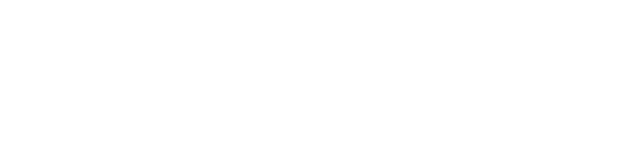
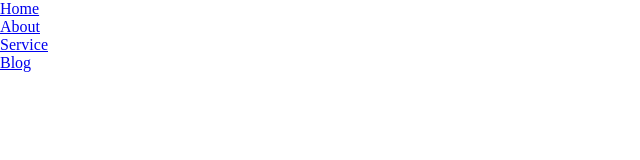
Before and after one commit to smuzaffarbek7/Gits, a plain HTML site: page index.html in a window 1280 px wide. Shown: the whole page, without its empty margins (0-640 px from the left). Drawn offline with Linux system fonts and the light colour scheme.

Commit message:
I added nav to header

```diff
--- a/index.html
+++ b/index.html
@@ -9,7 +9,14 @@
 </head>
 <body>
     <header>
-        <nav></nav>
+        <nav>
+            <ul>
+                <li><a href="#">Home</a></li>
+                <li><a href="#">About</a></li>
+                <li><a href="#">Service</a></li>
+                <li><a href="#">Blog</a></li>
+            </ul>
+        </nav>
     </header>
 </body>
 </html>
```
